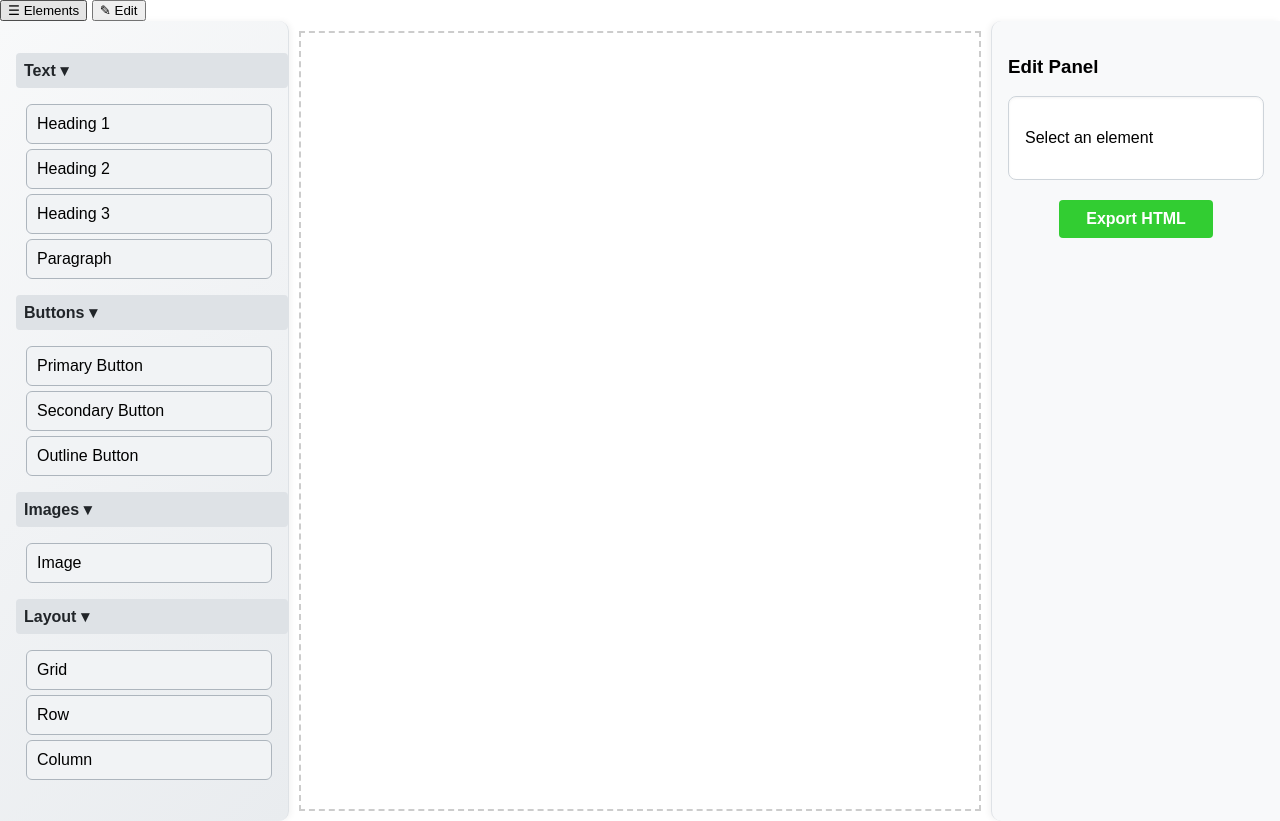
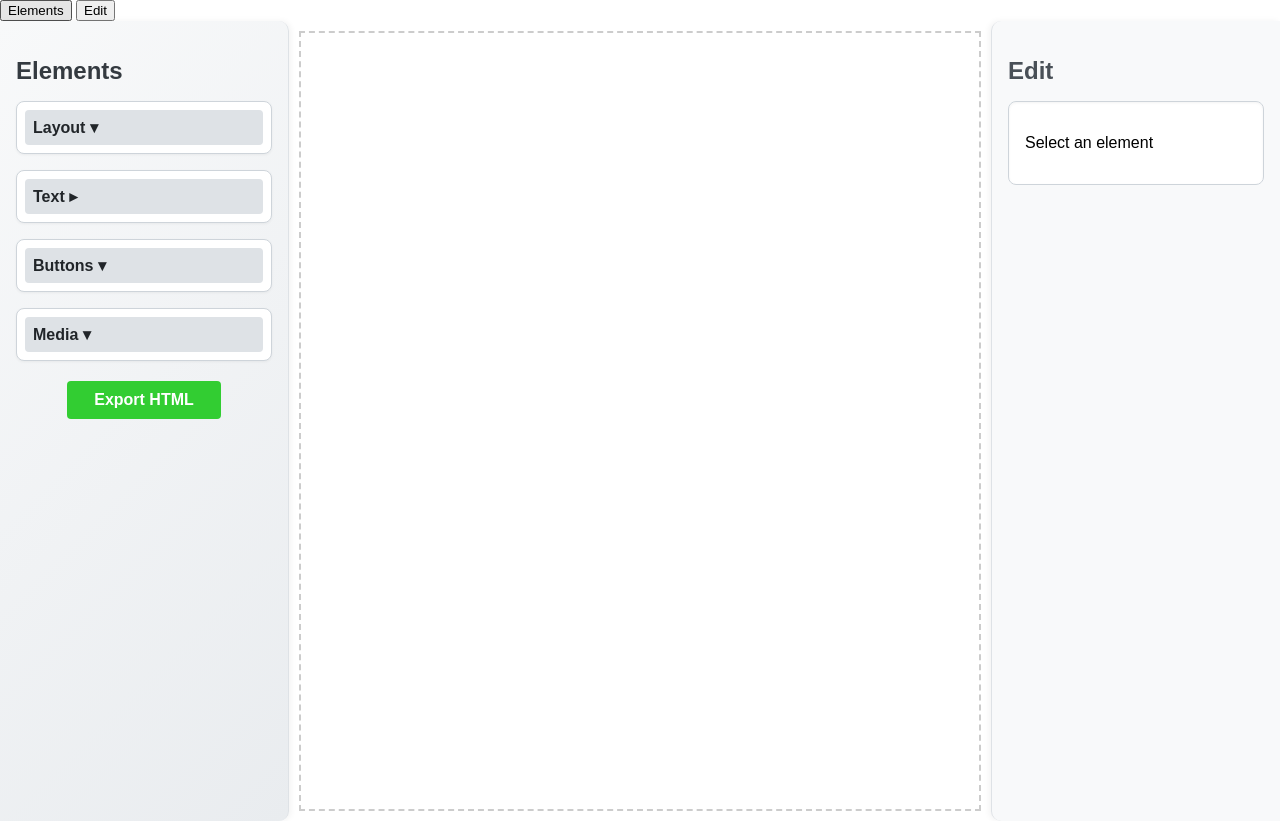
Before and after one commit to Shubham-Jha-afk/Website-builder, a plain HTML site: page index.html in a window 1280 px wide. Drawn offline with Linux system fonts and the light colour scheme.

Commit message:
Update index.html

```diff
--- a/index.html
+++ b/index.html
@@ -3,61 +3,68 @@
 <head>
   <meta charset="UTF-8" />
   <meta name="viewport" content="width=device-width, initial-scale=1.0" />
-  <title>Visual Web Builder</title>
+  <title>Simple Web Builder</title>
   <link rel="stylesheet" href="style.css" />
 </head>
 <body>
-
-<!-- ✅ Mobile Header for toggle buttons -->
-<header class="mobile-header">
-  <button id="toggle-sidebar" class="hamburger">☰ Elements</button>
-  <button id="toggle-editor" class="hamburger">✎ Edit</button>
-</header>
+  <!-- Mobile toggle buttons -->
+  <button id="toggle-sidebar" class="mobile-toggle left">Elements</button>
+  <button id="toggle-editor" class="mobile-toggle right">Edit</button>
 
   <div class="container">
+    <aside class="sidebar" id="sidebar">
+      <h2>Elements</h2>
 
-  <!-- Sidebar -->
-  <aside class="sidebar" id="sidebar">
-    <h3 class="group-toggle">Text ▾</h3>
-    <div class="group-content open">
+      <div class="group">
+        <button class="group-toggle">Layout ▾</button>
+        <div class="group-content">
+          <div class="draggable" draggable="true" data-type="layout" data-subtype="grid">Grid</div>
+          <div class="draggable" draggable="true" data-type="layout" data-subtype="section">Section</div>
+          <div class="draggable" draggable="true" data-type="layout" data-subtype="container">Container</div>
+          <div class="draggable" draggable="true" data-type="layout" data-subtype="row">Row</div>
+          <div class="draggable" draggable="true" data-type="layout" data-subtype="column">Column</div>
+        </div>
+      </div>
+
+      <div class="group">
+        <button class="group-toggle">Text ▸</button>
+        <div class="group-content">
           <div class="draggable" draggable="true" data-type="text" data-subtype="heading1">Heading 1</div>
           <div class="draggable" draggable="true" data-type="text" data-subtype="heading2">Heading 2</div>
           <div class="draggable" draggable="true" data-type="text" data-subtype="heading3">Heading 3</div>
           <div class="draggable" draggable="true" data-type="text" data-subtype="paragraph">Paragraph</div>
         </div>
-
-    <h3 class="group-toggle">Buttons ▾</h3>
-    <div class="group-content open">
-      <div class="draggable" draggable="true" data-type="button" data-subtype="Primary">Primary Button</div>
-      <div class="draggable" draggable="true" data-type="button" data-subtype="Secondary">Secondary Button</div>
-      <div class="draggable" draggable="true" data-type="button" data-subtype="Outline">Outline Button</div>
       </div>
 
-    <h3 class="group-toggle">Images ▾</h3>
-    <div class="group-content open">
-      <div class="draggable" draggable="true" data-type="image">Image</div>
+      <div class="group">
+        <button class="group-toggle">Buttons ▾</button>
+        <div class="group-content">
+          <div class="draggable" draggable="true" data-type="button" data-subtype="primary">Primary</div>
+          <div class="draggable" draggable="true" data-type="button" data-subtype="secondary">Secondary</div>
+          <div class="draggable" draggable="true" data-type="button" data-subtype="cta">Call to Action</div>
+        </div>
       </div>
 
-    <h3 class="group-toggle">Layout ▾</h3>
-    <div class="group-content open">
-      <div class="draggable" draggable="true" data-type="layout" data-subtype="grid">Grid</div>
-      <div class="draggable" draggable="true" data-type="layout" data-subtype="row">Row</div>
-      <div class="draggable" draggable="true" data-type="layout" data-subtype="column">Column</div>
+      <div class="group">
+        <button class="group-toggle">Media ▾</button>
+        <div class="group-content">
+          <div class="draggable" draggable="true" data-type="image" data-subtype="upload">Image</div>
+        </div>
+      </div>
+
+      <div style="margin-top: 20px;">
+        <button id="export-html">Export HTML</button>
       </div>
     </aside>
 
-  <!-- Canvas -->
-  <div class="canvas" id="canvas"></div>
+    <main class="canvas" id="canvas"></main>
 
-  <!-- Editor Panel -->
     <aside class="editor" id="editor">
-    <h3>Edit Panel</h3>
+      <h2>Edit</h2>
       <div id="edit-panel">
         <p>Select an element</p>
       </div>
-    <button id="export-html">Export HTML</button>
     </aside>
-
   </div>
 
   <script src="script.js"></script>
```
Lines whose indentation alone changed are shown as unchanged.
